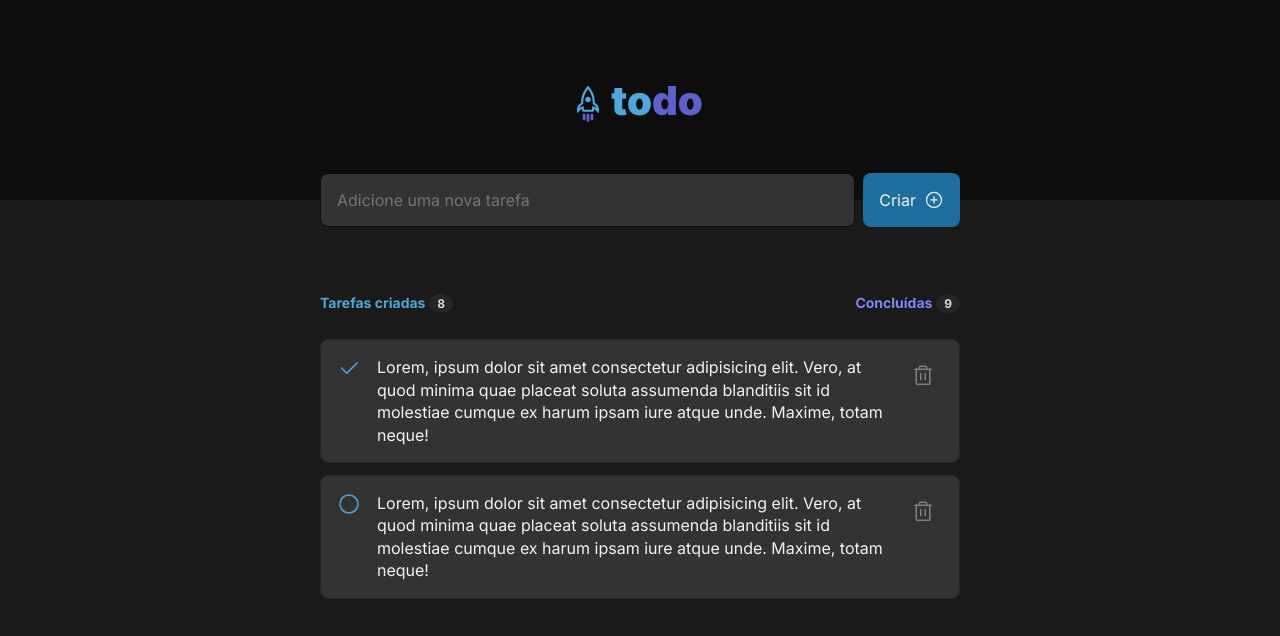
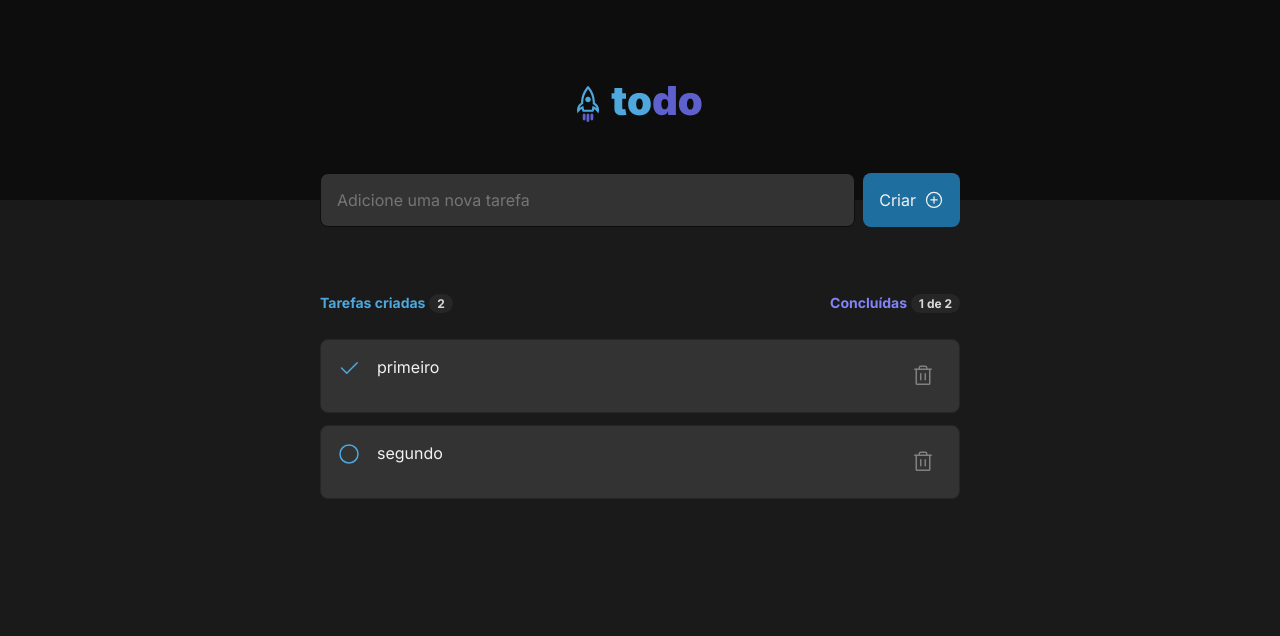
Before and after one commit to belclei/ignite-01-to-do-list, a React (Vite) app: page / in a window 1280 px wide. Shown: the top 636 px of the page. Built offline with nearby package versions, Linux system fonts and the light colour scheme.

Commit message:
Add data intelligence

```diff
--- a/package.json
+++ b/package.json
@@ -12,7 +12,8 @@
   "dependencies": {
     "phosphor-react": "^1.4.1",
     "react": "^18.2.0",
-    "react-dom": "^18.2.0"
+    "react-dom": "^18.2.0",
+    "uuid": "^9.0.0"
   },
   "devDependencies": {
     "@types/react": "^18.2.14",
--- a/src/App.tsx
+++ b/src/App.tsx
@@ -3,15 +3,34 @@ import { AddBar } from './components/AddBar'
 import { Tasks } from './components/Tasks'
 
 import './global.css'
+import { Task } from './components/Task'
+import { useState } from 'react'
 
+const tasksStub : Task[] = [
+  {
+    id: 'um',
+    text: 'primeiro',
+    isCompleted: true
+  },
+  {
+    id: 'dois',
+    text: 'segundo',
+    isCompleted: false
+  },
+];
 
 export function App() {
+  const [tasks, setTasks] = useState(tasksStub);
+
+  function addTask(newTask:Task) {
+    setTasks([...tasks, newTask])
+  }
 
   return (
     <>
       <Header />
-      <AddBar />
-      <Tasks />
+      <AddBar onAddTask={addTask} />
+      <Tasks tasks={tasks}/>
     </>
   )
 }
--- a/src/components/AddBar.module.css
+++ b/src/components/AddBar.module.css
@@ -46,6 +46,11 @@
   transition: background-color 0.1s;
 }
 
-  .addBar form button:hover {
-    background-color: var(--blue);
-  }
+.addBar form button:hover {
+  background-color: var(--blue);
+}
+
+.addBar form button:disabled {
+  cursor: not-allowed;
+  background-color: var(--blue-dark);
+}
--- a/src/components/AddBar.tsx
+++ b/src/components/AddBar.tsx
@@ -1,12 +1,41 @@
 import styles from './AddBar.module.css'
 import { PlusCircle } from 'phosphor-react'
+import { Task } from './Task'
+import { ChangeEvent, FormEvent, useState } from 'react'
+import {  v4 as uuidv4  } from 'uuid'
 
-export function AddBar() {
+interface AddBarProps {
+  onAddTask: (newTask: Task) => void
+}
+export function AddBar({onAddTask}: AddBarProps) {
+  const [taskText, setTaskText] = useState('')
+
+  function handleTaskTextChange(event: ChangeEvent<HTMLInputElement>) {
+    event.target.setCustomValidity('');
+    setTaskText(event.target.value);
+  }
+
+  function handleSubmit(evt: FormEvent) {
+    evt.preventDefault();
+    onAddTask({
+      id: uuidv4(),
+      text: taskText,
+      isCompleted: false
+    })
+    setTaskText('')
+  }
+
   return (
     <section className={styles.addBar}>
-      <form>
-        <input type='text' className={styles.addInput} placeholder='Adicione uma nova tarefa' />
-        <button type='submit'>
+      <form onSubmit={handleSubmit}>
+        <input
+          type='text'
+          className={styles.addInput}
+          onChange={handleTaskTextChange}
+          value={taskText}
+          placeholder='Adicione uma nova tarefa'
+        />
+        <button type='submit' disabled={!(taskText.length > 0)}>
           Criar
           <PlusCircle size={20} />
         </button>
--- a/src/components/Task.tsx
+++ b/src/components/Task.tsx
@@ -1,17 +1,25 @@
 import styles from "./Task.module.css";
 import { Check, Circle, Trash } from 'phosphor-react';
 
-export function Task({checked}) {
+export interface Task {
+  id: string;
+  isCompleted: boolean;
+  text: string;
+}
+interface TaskProps {
+  task: Task;
+  deleteTask: ((id: string) => void);
+  completeTask: ((id: string) => void);
+}
+export function Task({task, deleteTask, completeTask} : TaskProps) {
   return (
-      <label className={styles.task}>
-        <input type='checkbox' onChange={()=> checked = !checked}/>
-        {checked ? (<Check size={24} />) : (<Circle size={24} />)}
-        <span>
-          Lorem, ipsum dolor sit amet consectetur adipisicing elit. Vero, at quod minima quae placeat soluta assumenda blanditiis sit id molestiae cumque ex harum ipsam iure atque unde. Maxime, totam neque!
-        </span>
-        <button>
-          <Trash size={24} />
-        </button>
-      </label>
+    <label className={styles.task} key={task.id}>
+      <input type='checkbox' onChange={() => completeTask(task.id)}/>
+      {task.isCompleted ? (<Check size={24} />) : (<Circle size={24} />)}
+      <span> {task.text} </span>
+      <button onClick={()=> deleteTask(task.id)}>
+        <Trash size={24} />
+      </button>
+    </label>
   )
 }
--- a/src/components/Tasks.module.css
+++ b/src/components/Tasks.module.css
@@ -15,7 +15,7 @@
   font-size: .75rem;
   color: var(--gray-200);
   background: var(--gray-400);
-  border-radius: 50%;
+  border-radius: 1rem;
   padding: 2px 8px;
 }
 
--- a/src/components/Tasks.tsx
+++ b/src/components/Tasks.tsx
@@ -1,22 +1,41 @@
+import { EmptyList } from './EmptyList';
 import { Task } from './Task'
 import styles from './Tasks.module.css'
 
-export function Tasks() {
+interface TasksProps {
+  tasks: Task[]
+}
+export function Tasks({tasks} : TasksProps) {
+  function getCompletedCount() {
+    const tasksLenght = tasks.length;
+    if (tasksLenght === 0) {
+      return '0'
+    }
+    const completedTasks = tasks.filter(auxTask => auxTask.isCompleted);
+    return `${completedTasks.length} de ${tasksLenght}`;
+  }
+  function getTaskList() {
+    if (tasks.length === 0) {
+      return <EmptyList />
+    }
+    return <>
+      {tasks.map(auxTask => <Task task={auxTask} deleteTask={(id)=>console.log(id)} completeTask={(id)=>console.log(id)} /> )}
+    </>
+  }
   return (
     <section className={styles.tasks}>
       <div className={styles.tasksInfo}>
         <div>
           <span className={styles.createdTask}>Tarefas criadas</span>&nbsp;
-          <output>8</output>
+          <output>{tasks.length}</output>
         </div>
         <div>
           <span className={styles.doneTask}>Concluídas</span>&nbsp;
-          <output>9</output>
+          <output>{getCompletedCount()}</output>
         </div>
       </div>
       <div className={styles.taskList}>
-        <Task checked />
-        <Task />
+        {getTaskList()}
       </div>
     </section>
   )
```
Also changed, not shown: 1 other file (tests, documents, lock files or other folders).
